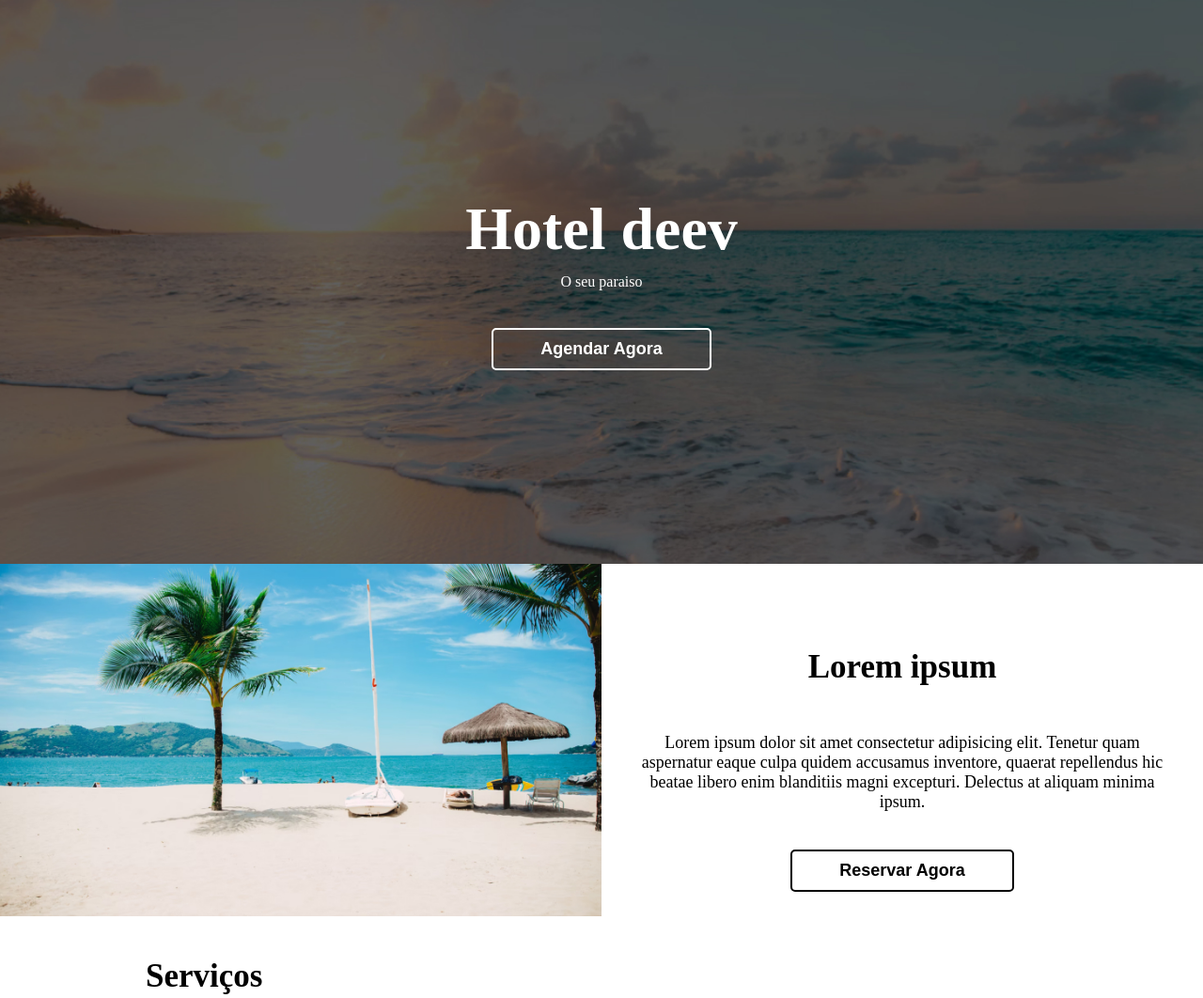
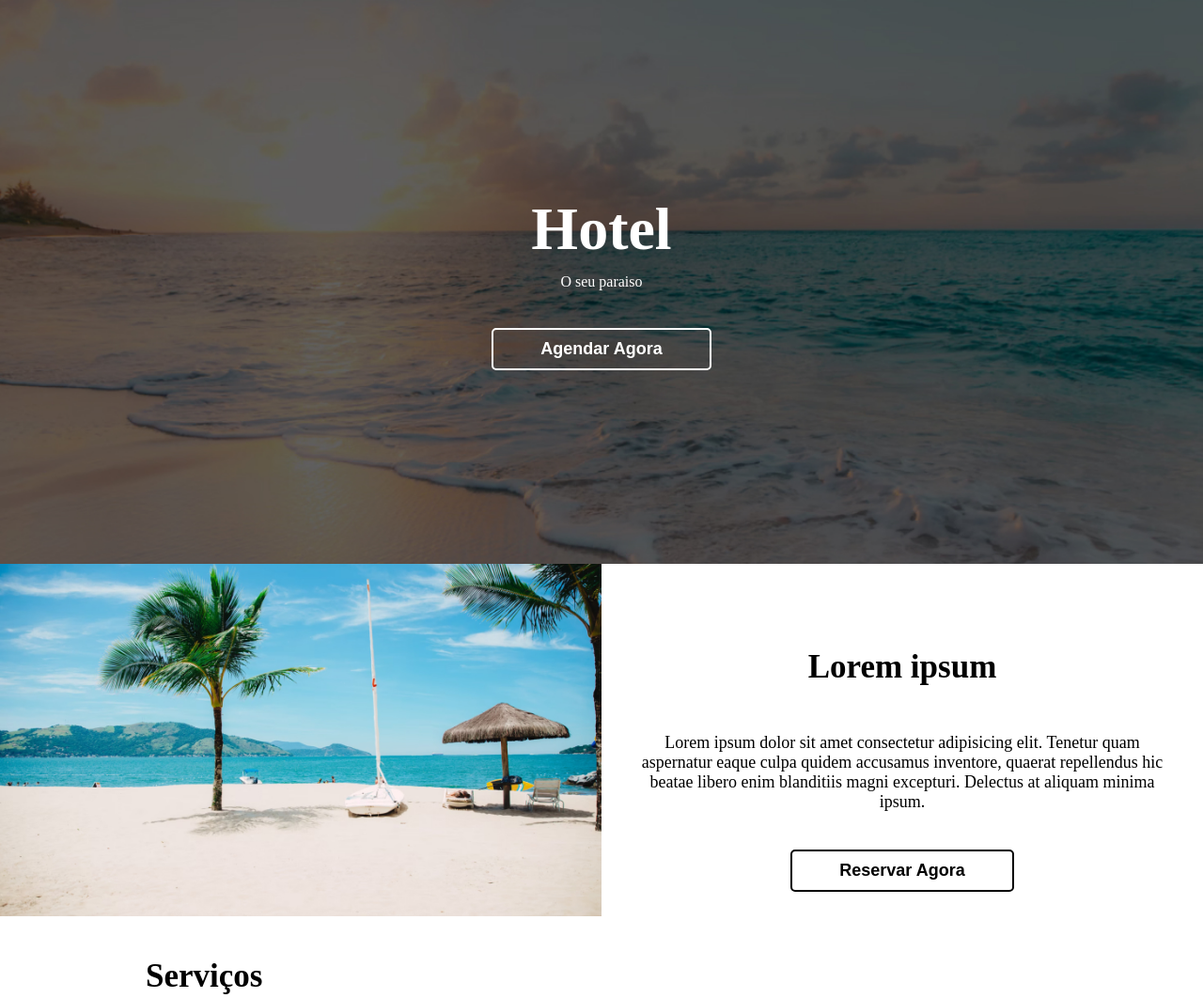
Before and after one commit to Matheus-Ferreira-Dev/ProjetoDev, a plain HTML site: page index.html in a window 1280 px wide. Shown: the top 1062 px of the page at 94% size. Drawn offline with Linux system fonts and the light colour scheme.

Commit message:
mudança no titulo

```diff
--- a/index.html
+++ b/index.html
@@ -14,7 +14,7 @@
 
 <body>
   <header>
-    <h1 class="titulo"> Hotel deev </h1>
+    <h1 class="titulo"> Hotel </h1>
     <p> O seu paraiso </p>
     <a href="https://jsdesenvolvimentoweb.com.br" target="_blank">
       <button class=" button-space button"> Agendar Agora</button>
```
